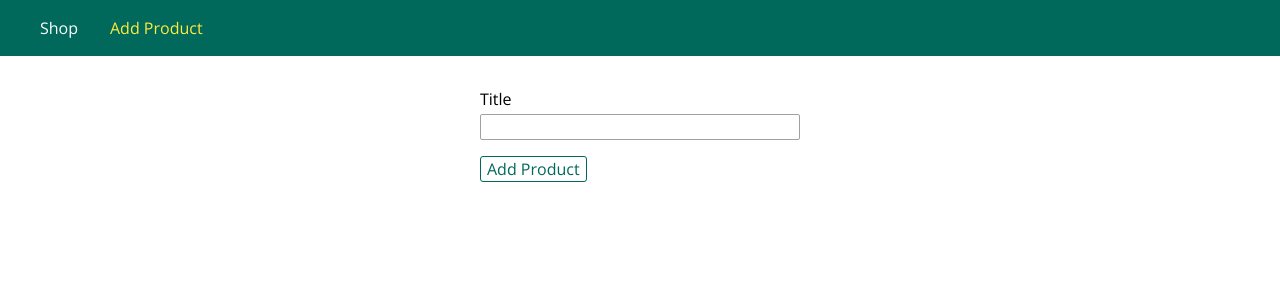
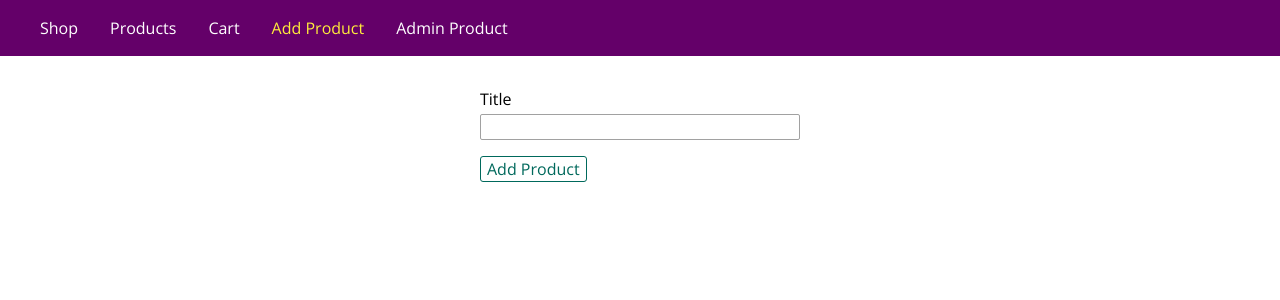
Before and after one commit to shir0ero/DeckDrop, a Node server app: page /admin/add-product in a window 1280 px wide. Shown: the top 300 px of the page. Run offline with Node 20, Linux system fonts and the light colour scheme; some libraries are stand-ins or nearby versions.

Commit message:
Added cart and product headers

```diff
--- a/controllers/products.js
+++ b/controllers/products.js
@@ -1,7 +1,7 @@
 const Product = require('../models/product');
 
 exports.getAddProduct = (req, res, next) => {
-    res.render('add-product', {
+    res.render('admin/add-product', {
         pageTitle: 'Add Product',
         path: '/admin/add-product',
         formsCSS: true,
@@ -19,7 +19,7 @@ exports.postAddProduct = (req, res, next) => {
 exports.getProducts = (req, res, next) => {
     // res.send("<h1>I love pokemons</h1>"
     const products = Product.fetchAll(products => {
-        res.render('shop', {
+        res.render('shop/product-list', {
             prods: products,
             pageTitle: 'shop',
             path: '/',
--- a/data/products.json
+++ b/data/products.json
@@ -1 +1 @@
-[{"title":"First card"},{"title":"Another"},{"title":"Vmax"},{"title":"Added"}]
+[{"title":"First card"},{"title":"Another"},{"title":"Vmax"},{"title":"Added"},{"title":"Tapu-Kolo"}]
--- a/public/css/forms.css
+++ b/public/css/forms.css
@@ -16,5 +16,5 @@
 }
 
 .form-control input:focus {
-    outline-color: #00695c;
+    outline-color: #006967;
 }
--- a/public/css/main.css
+++ b/public/css/main.css
@@ -18,7 +18,7 @@ main {
 .main-header {
   width: 100%;
   height: 3.5rem;
-  background-color: #00695c;
+  background-color: #640069;
   padding: 0 1.5rem;
 }
 
@@ -83,13 +83,13 @@ main {
 }
 
 .card__actions {
-    padding: 1rem;
-    text-align: center;
+  padding: 1rem;
+  text-align: center;
 }
 
 .card__actions button,
 .card__actions a {
-    margin: 0 0.25rem;
+  margin: 0 0.25rem;
 }
 
 .btn {
--- a/views/add-product.ejs
+++ /dev/null
@@ -1,28 +0,0 @@
-<%- include('includes/head.ejs') %>
-    <link rel="stylesheet" href="/css/forms.css">
-    <link rel="stylesheet" href="/css/product.css">
-    </head>
-
-    <body>
-        <header class="main-header">
-            <nav class="main-header__nav">
-                <ul class="main-header__item-list">
-                    <li class="main-header__item"><a class="<%= path === '/' ? 'active' : '' %>" href="/">Shop</a>
-                    </li>
-                    <li class="main-header__item"><a class="<%= path === '/admin/add-product' ? 'active' : '' %>"
-                            href="/admin/add-product">Add Product</a>
-                    </li>
-                </ul>
-            </nav>
-        </header>
-        <main>
-            <form class="product-form" action="/admin/add-product" method="POST">
-                <div class="form-control">
-                    <label for="title">Title</label>
-                    <input type="text" name="title" id="title">
-                </div>
-
-                <button class="btn" type="submit">Add Product</button>
-            </form>
-        </main>
-        <%- include('includes/end.ejs') %>
--- /dev/null
+++ b/views/admin/add-product.ejs
@@ -0,0 +1,19 @@
+<%- include('../includes/head.ejs') %>
+    <link rel="stylesheet" href="/css/forms.css">
+    <link rel="stylesheet" href="/css/product.css">
+    </head>
+
+    <body>
+        <%- include('../includes/navigation.ejs')%>
+
+            <main>
+                <form class="product-form" action="/admin/add-product" method="POST">
+                    <div class="form-control">
+                        <label for="title">Title</label>
+                        <input type="text" name="title" id="title">
+                    </div>
+
+                    <button class="btn" type="submit">Add Product</button>
+                </form>
+            </main>
+            <%- include('../includes/end.ejs') %>
--- a/views/includes/navigation.ejs
+++ b/views/includes/navigation.ejs
@@ -1,10 +1,22 @@
 <header class="main-header">
     <nav class="main-header__nav">
         <ul class="main-header__item-list">
-            <li class="main-header__item"><a class="<%= path === '/' ? 'active' : '' %>" href="/">Shop</a>
+            <li class="main-header__item">
+                <a class="<%= path === '/' ? 'active' : '' %>" href="/">Shop</a>
             </li>
-            <li class="main-header__item"><a class="<%= path === '/admin/add-product' ? 'active' : '' %>"
-                    href="/admin/add-product">Add Product</a>
+            <li class="main-header__item">
+                <a class="<%= path === '/products' ? 'active' : '' %>" href="/products">Products</a>
+            </li>
+            <li class="main-header__item">
+                <a class="<%= path === '/cart' ? 'active' : '' %>" href="/cart">Cart</a>
+            </li>
+            <li class="main-header__item">
+                <a class="<%= path === '/admin/add-product' ? 'active' : '' %>" href="/admin/add-product">Add
+                    Product</a>
+            </li>
+            <li class="main-header__item">
+                <a class="<%= path === '/admin/products' ? 'active' : '' %>" href="/admin/products">Admin
+                    Product</a>
             </li>
         </ul>
     </nav>
```
Also changed, not shown: views/layouts/main-layout.hbs (deleted, +0 -32 lines), views/layouts/main-layout.pug (deleted, +0 -17 lines), views/shop/product-list.ejs (renamed from views/shop.ejs, +4 -6 lines), views/admin/edit-product.ejs (added), views/admin/products.ejs (added), views/shop/cart.ejs (added), views/shop/checkout.ejs (added), views/shop/index.ejs (added), views/shop/product-detail.ejs (added).
